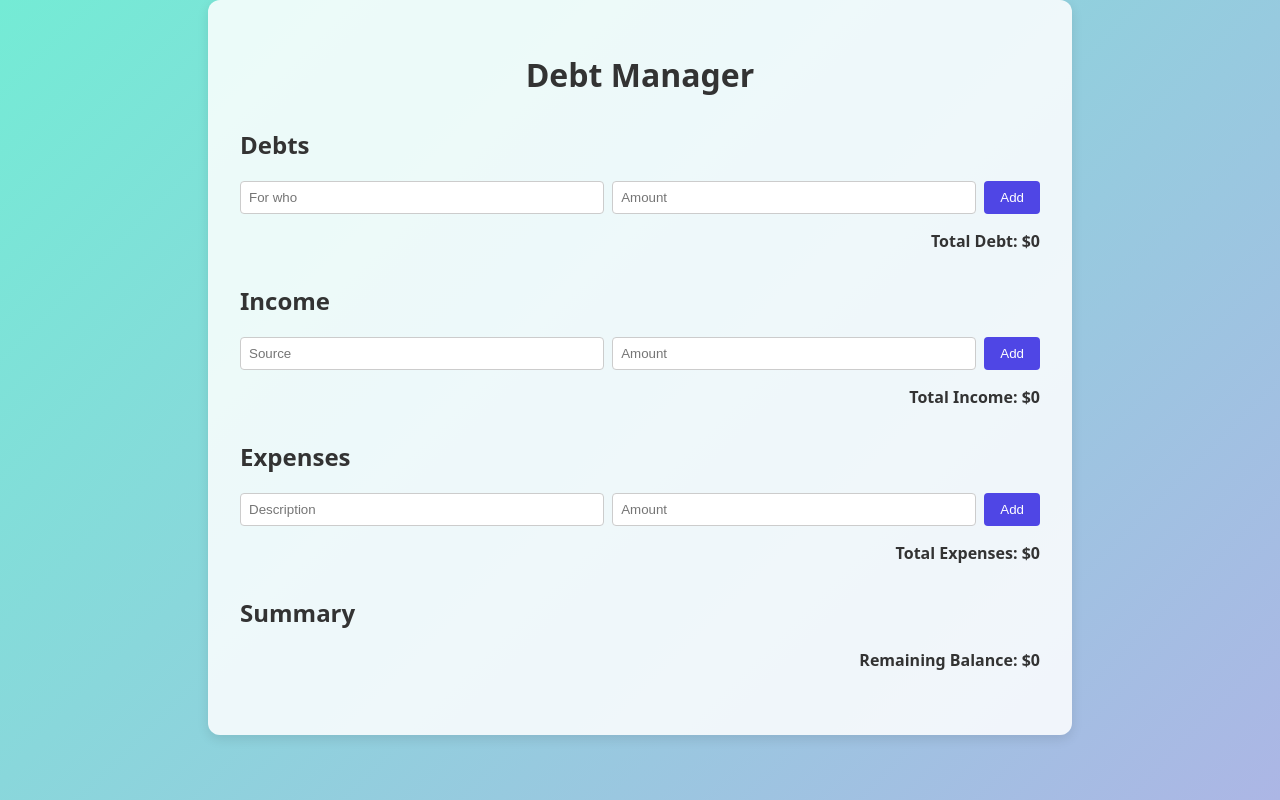
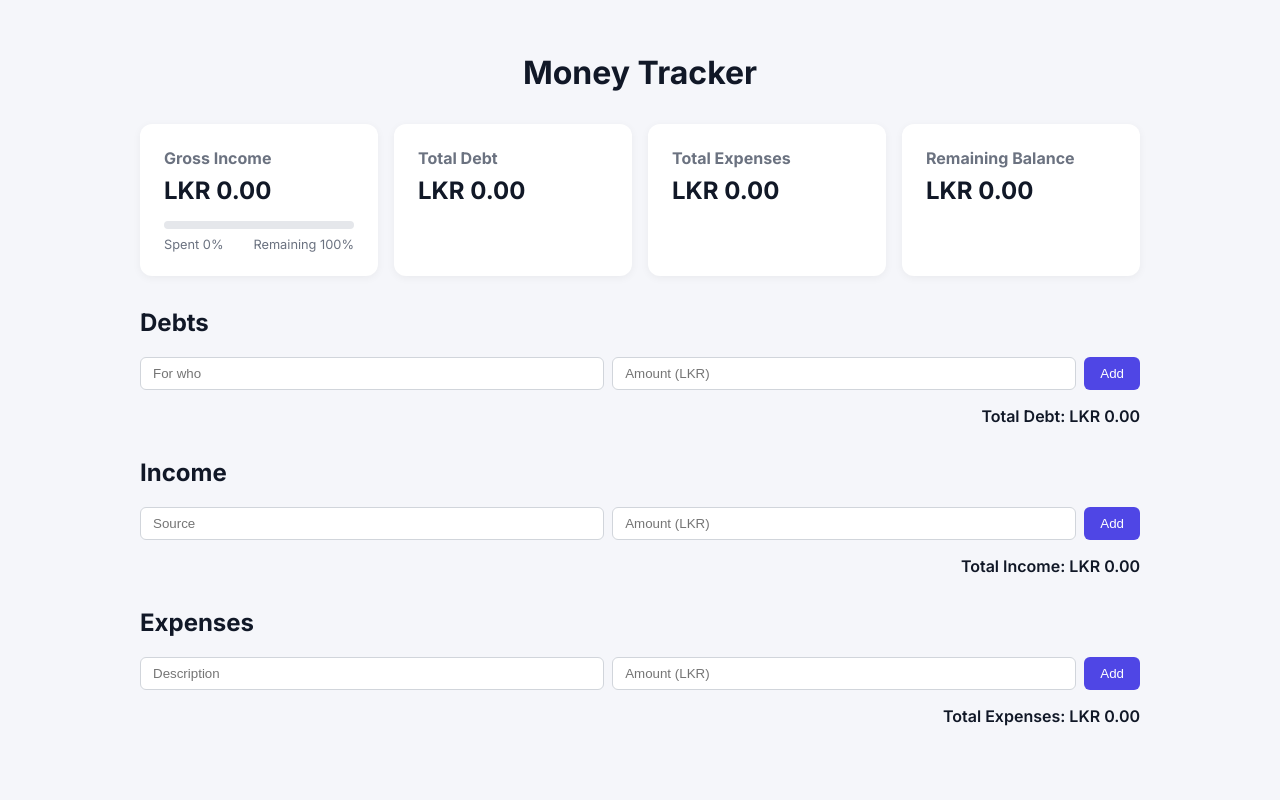
Before and after one commit to harindujayakody/debt-app, a React (Vite) app: page / in a window 1280 px wide. Built offline with nearby package versions, Linux system fonts and the light colour scheme.

Commit message:
Revamp dashboard UI with progress visuals

```diff
--- a/src/App.css
+++ b/src/App.css
@@ -1,23 +1,69 @@
+@import url('https://fonts.googleapis.com/css2?family=Inter:wght@400;600;700&display=swap');
+
 body {
   margin: 0;
-  font-family: system-ui, sans-serif;
-  background: linear-gradient(135deg, #74ebd5 0%, #acb6e5 100%);
+  font-family: 'Inter', sans-serif;
+  background: #f5f6fa;
+  color: #111827;
   min-height: 100vh;
-  color: #333;
 }
 
 .container {
-  max-width: 800px;
+  max-width: 1000px;
   margin: 0 auto;
   padding: 2rem;
-  background: rgba(255, 255, 255, 0.85);
-  border-radius: 12px;
-  box-shadow: 0 4px 12px rgba(0,0,0,0.1);
 }
 
 h1 {
   text-align: center;
   margin-bottom: 2rem;
+  font-size: 2rem;
+}
+
+.dashboard {
+  display: grid;
+  grid-template-columns: repeat(auto-fit, minmax(220px, 1fr));
+  gap: 1rem;
+  margin-bottom: 2rem;
+}
+
+.card {
+  background: #fff;
+  border-radius: 12px;
+  padding: 1.5rem;
+  box-shadow: 0 2px 8px rgba(0,0,0,0.05);
+}
+
+.card h3 {
+  margin: 0;
+  font-size: 1rem;
+  color: #6b7280;
+}
+
+.card .value {
+  font-size: 1.5rem;
+  font-weight: 700;
+  margin: 0.5rem 0 1rem;
+}
+
+.progress {
+  background: #e5e7eb;
+  border-radius: 9999px;
+  overflow: hidden;
+  height: 8px;
+}
+
+.progress-bar {
+  height: 100%;
+  background: #4f46e5;
+}
+
+.card-footer {
+  display: flex;
+  justify-content: space-between;
+  font-size: 0.8rem;
+  color: #6b7280;
+  margin-top: 0.5rem;
 }
 
 .section {
@@ -26,15 +72,16 @@ h1 {
 
 .form {
   display: flex;
+  flex-wrap: wrap;
   gap: 0.5rem;
   margin-bottom: 1rem;
 }
 
 .form input {
   flex: 1;
-  padding: 0.5rem;
-  border: 1px solid #ccc;
-  border-radius: 4px;
+  padding: 0.5rem 0.75rem;
+  border: 1px solid #d1d5db;
+  border-radius: 6px;
 }
 
 .form button {
@@ -42,7 +89,7 @@ h1 {
   border: none;
   background: #4f46e5;
   color: #fff;
-  border-radius: 4px;
+  border-radius: 6px;
   cursor: pointer;
 }
 
@@ -56,27 +103,51 @@ h1 {
   display: flex;
   justify-content: space-between;
   align-items: center;
-  padding: 0.5rem;
-  background: #f9f9f9;
-  border-radius: 4px;
+  padding: 0.75rem 1rem;
+  background: #fff;
+  border-radius: 8px;
+  box-shadow: 0 1px 3px rgba(0,0,0,0.05);
   margin-bottom: 0.5rem;
 }
 
+.list-item .debt-text {
+  flex: 1;
+  margin-right: 1rem;
+}
+
+.list-item .debt-text span {
+  display: block;
+  font-weight: 500;
+}
+
+.progress.tiny {
+  height: 4px;
+  margin-top: 4px;
+}
+
 .list-item button {
-  margin-left: 0.5rem;
-  background: #ef4444;
+  margin-left: 0.25rem;
   border: none;
   color: #fff;
-  padding: 0.25rem 0.5rem;
+  padding: 0.35rem 0.6rem;
   border-radius: 4px;
   cursor: pointer;
 }
 
-.list-item button:first-of-type {
+.list-item button.edit {
   background: #10b981;
 }
 
+.list-item button.pay {
+  background: #3b82f6;
+}
+
+.list-item button.remove {
+  background: #ef4444;
+}
+
 .summary {
-  font-weight: bold;
+  font-weight: 600;
   text-align: right;
+  margin-top: 0.5rem;
 }
--- a/src/App.jsx
+++ b/src/App.jsx
@@ -1,19 +1,31 @@
-import { useState } from 'react';
+import { useState, useEffect } from 'react';
+
+const currency = new Intl.NumberFormat('en-LK', {
+  style: 'currency',
+  currency: 'LKR',
+});
 
 export default function App() {
   // Debt state
-  const [debts, setDebts] = useState([]);
+  const [debts, setDebts] = useState(() => {
+    const saved = JSON.parse(localStorage.getItem('debts') || '[]');
+    return saved.map(d => ({ ...d, original: d.original ?? d.amount }));
+  });
   const [debtor, setDebtor] = useState('');
   const [debtAmount, setDebtAmount] = useState('');
   const [editingId, setEditingId] = useState(null);
 
   // Income state
-  const [incomes, setIncomes] = useState([]);
+  const [incomes, setIncomes] = useState(() =>
+    JSON.parse(localStorage.getItem('incomes') || '[]')
+  );
   const [incomeDesc, setIncomeDesc] = useState('');
   const [incomeAmount, setIncomeAmount] = useState('');
 
   // Expense state
-  const [expenses, setExpenses] = useState([]);
+  const [expenses, setExpenses] = useState(() =>
+    JSON.parse(localStorage.getItem('expenses') || '[]')
+  );
   const [expenseDesc, setExpenseDesc] = useState('');
   const [expenseAmount, setExpenseAmount] = useState('');
 
@@ -21,15 +33,50 @@ export default function App() {
   const totalIncome = incomes.reduce((sum, i) => sum + Number(i.amount), 0);
   const totalExpense = expenses.reduce((sum, e) => sum + Number(e.amount), 0);
   const remaining = totalIncome - totalExpense - totalDebt;
+  const usedPercent = totalIncome
+    ? ((totalDebt + totalExpense) / totalIncome) * 100
+    : 0;
+  const remainingPercent = Math.max(0, 100 - usedPercent);
+
+  useEffect(() => {
+    localStorage.setItem('debts', JSON.stringify(debts));
+  }, [debts]);
+
+  useEffect(() => {
+    localStorage.setItem('incomes', JSON.stringify(incomes));
+  }, [incomes]);
+
+  useEffect(() => {
+    localStorage.setItem('expenses', JSON.stringify(expenses));
+  }, [expenses]);
 
   function addDebt(e) {
     e.preventDefault();
     if (!debtor || !debtAmount) return;
     if (editingId !== null) {
-      setDebts(debts.map(d => d.id === editingId ? { ...d, person: debtor, amount: Number(debtAmount) } : d));
+      setDebts(
+        debts.map(d =>
+          d.id === editingId
+            ? {
+                ...d,
+                person: debtor,
+                amount: Number(debtAmount),
+                original: Number(debtAmount),
+              }
+            : d
+        )
+      );
       setEditingId(null);
     } else {
-      setDebts([...debts, { id: Date.now(), person: debtor, amount: Number(debtAmount) }]);
+      setDebts([
+        ...debts,
+        {
+          id: Date.now(),
+          person: debtor,
+          amount: Number(debtAmount),
+          original: Number(debtAmount),
+        },
+      ]);
     }
     setDebtor('');
     setDebtAmount('');
@@ -46,6 +93,16 @@ export default function App() {
 
   function removeDebt(id) {
     setDebts(debts.filter(d => d.id !== id));
+  }
+
+  function payDebt(id) {
+    const payment = Number(prompt('Payment amount (LKR)'));
+    if (!payment || isNaN(payment)) return;
+    setDebts(
+      debts.map(d =>
+        d.id === id ? { ...d, amount: Math.max(d.amount - payment, 0) } : d
+      )
+    );
   }
 
   function addIncome(e) {
@@ -74,7 +131,33 @@ export default function App() {
 
   return (
     <div className="container">
-      <h1>Debt Manager</h1>
+      <h1>Money Tracker</h1>
+
+      <div className="dashboard">
+        <div className="card">
+          <h3>Gross Income</h3>
+          <p className="value">{currency.format(totalIncome)}</p>
+          <div className="progress">
+            <div className="progress-bar" style={{ width: `${Math.min(usedPercent, 100)}%` }} />
+          </div>
+          <div className="card-footer">
+            <span>Spent {(usedPercent).toFixed(0)}%</span>
+            <span>Remaining {remainingPercent.toFixed(0)}%</span>
+          </div>
+        </div>
+        <div className="card">
+          <h3>Total Debt</h3>
+          <p className="value">{currency.format(totalDebt)}</p>
+        </div>
+        <div className="card">
+          <h3>Total Expenses</h3>
+          <p className="value">{currency.format(totalExpense)}</p>
+        </div>
+        <div className="card">
+          <h3>Remaining Balance</h3>
+          <p className="value">{currency.format(remaining)}</p>
+        </div>
+      </div>
 
       <section className="section">
         <h2>Debts</h2>
@@ -85,7 +168,7 @@ export default function App() {
             onChange={e => setDebtor(e.target.value)}
           />
           <input
-            placeholder="Amount"
+            placeholder="Amount (LKR)"
             type="number"
             value={debtAmount}
             onChange={e => setDebtAmount(e.target.value)}
@@ -93,17 +176,26 @@ export default function App() {
           <button type="submit">{editingId ? 'Update' : 'Add'}</button>
         </form>
         <ul className="list">
-          {debts.map(d => (
-            <li key={d.id} className="list-item">
-              <span>{d.person} owes ${d.amount}</span>
-              <div>
-                <button onClick={() => editDebt(d.id)}>Edit</button>
-                <button onClick={() => removeDebt(d.id)}>Remove</button>
-              </div>
-            </li>
-          ))}
+          {debts.map(d => {
+            const paid = ((d.original - d.amount) / d.original) * 100;
+            return (
+              <li key={d.id} className="list-item">
+                <div className="debt-text">
+                  <span>{d.person}: {currency.format(d.amount)}</span>
+                  <div className="progress tiny">
+                    <div className="progress-bar" style={{ width: `${Math.min(paid,100)}%` }} />
+                  </div>
+                </div>
+                <div>
+                  <button className="edit" onClick={() => editDebt(d.id)}>Edit</button>
+                  <button className="pay" onClick={() => payDebt(d.id)}>Pay</button>
+                  <button className="remove" onClick={() => removeDebt(d.id)}>Remove</button>
+                </div>
+              </li>
+            );
+          })}
         </ul>
-        <p className="summary">Total Debt: ${totalDebt}</p>
+        <p className="summary">Total Debt: {currency.format(totalDebt)}</p>
       </section>
 
       <section className="section">
@@ -115,7 +207,7 @@ export default function App() {
             onChange={e => setIncomeDesc(e.target.value)}
           />
           <input
-            placeholder="Amount"
+            placeholder="Amount (LKR)"
             type="number"
             value={incomeAmount}
             onChange={e => setIncomeAmount(e.target.value)}
@@ -125,12 +217,12 @@ export default function App() {
         <ul className="list">
           {incomes.map(i => (
             <li key={i.id} className="list-item">
-              <span>{i.desc}: ${i.amount}</span>
-              <button onClick={() => removeIncome(i.id)}>Remove</button>
+              <span>{i.desc}: {currency.format(i.amount)}</span>
+              <button className="remove" onClick={() => removeIncome(i.id)}>Remove</button>
             </li>
           ))}
         </ul>
-        <p className="summary">Total Income: ${totalIncome}</p>
+        <p className="summary">Total Income: {currency.format(totalIncome)}</p>
       </section>
 
       <section className="section">
@@ -142,7 +234,7 @@ export default function App() {
             onChange={e => setExpenseDesc(e.target.value)}
           />
           <input
-            placeholder="Amount"
+            placeholder="Amount (LKR)"
             type="number"
             value={expenseAmount}
             onChange={e => setExpenseAmount(e.target.value)}
@@ -152,17 +244,12 @@ export default function App() {
         <ul className="list">
           {expenses.map(ex => (
             <li key={ex.id} className="list-item">
-              <span>{ex.desc}: ${ex.amount}</span>
-              <button onClick={() => removeExpense(ex.id)}>Remove</button>
+              <span>{ex.desc}: {currency.format(ex.amount)}</span>
+              <button className="remove" onClick={() => removeExpense(ex.id)}>Remove</button>
             </li>
           ))}
         </ul>
-        <p className="summary">Total Expenses: ${totalExpense}</p>
-      </section>
-
-      <section className="section">
-        <h2>Summary</h2>
-        <p className="summary">Remaining Balance: ${remaining}</p>
+        <p className="summary">Total Expenses: {currency.format(totalExpense)}</p>
       </section>
     </div>
   );
```
Also changed, not shown: 1 other file (tests, documents, lock files or other folders).
